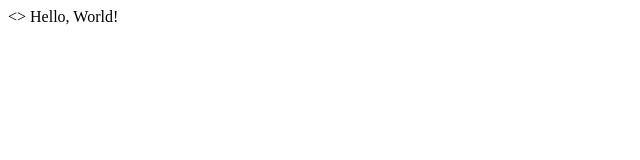
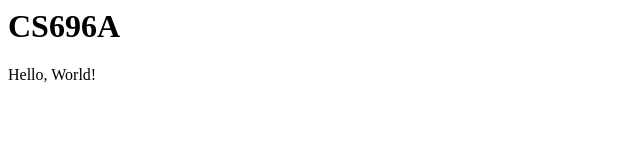
Before and after one commit to shaiknadeemhussain/github.io, a plain HTML site: page index.html in a window 1280 px wide. Shown: the whole page, without its empty margins (0-640 px from the left). Drawn offline with Linux system fonts and the light colour scheme.

Commit message:
Update index.html

```diff
--- a/index.html
+++ b/index.html
@@ -3,7 +3,7 @@
    <title>CS696A</title>
  </head>
  <body>
-  <>
+  <h1>CS696A</h1>
  Hello, World!
  </body>
 </html>
```
